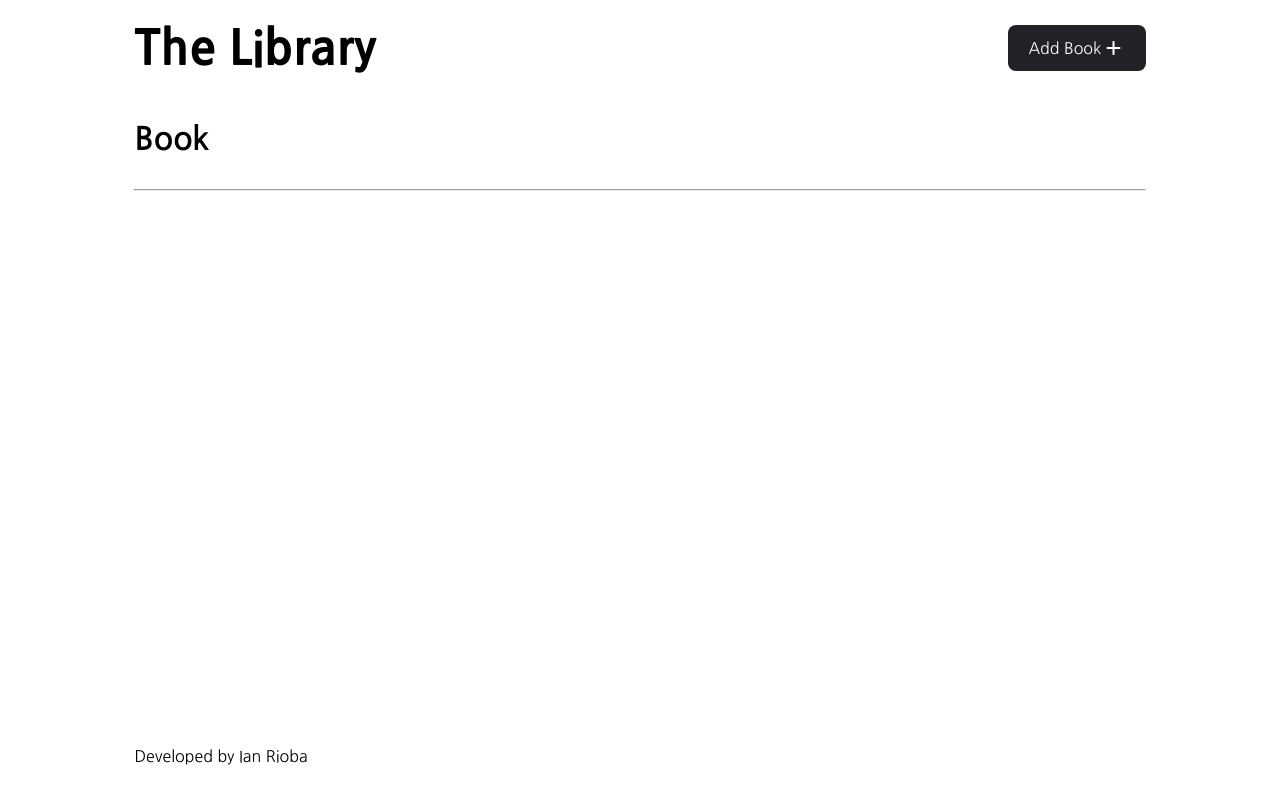
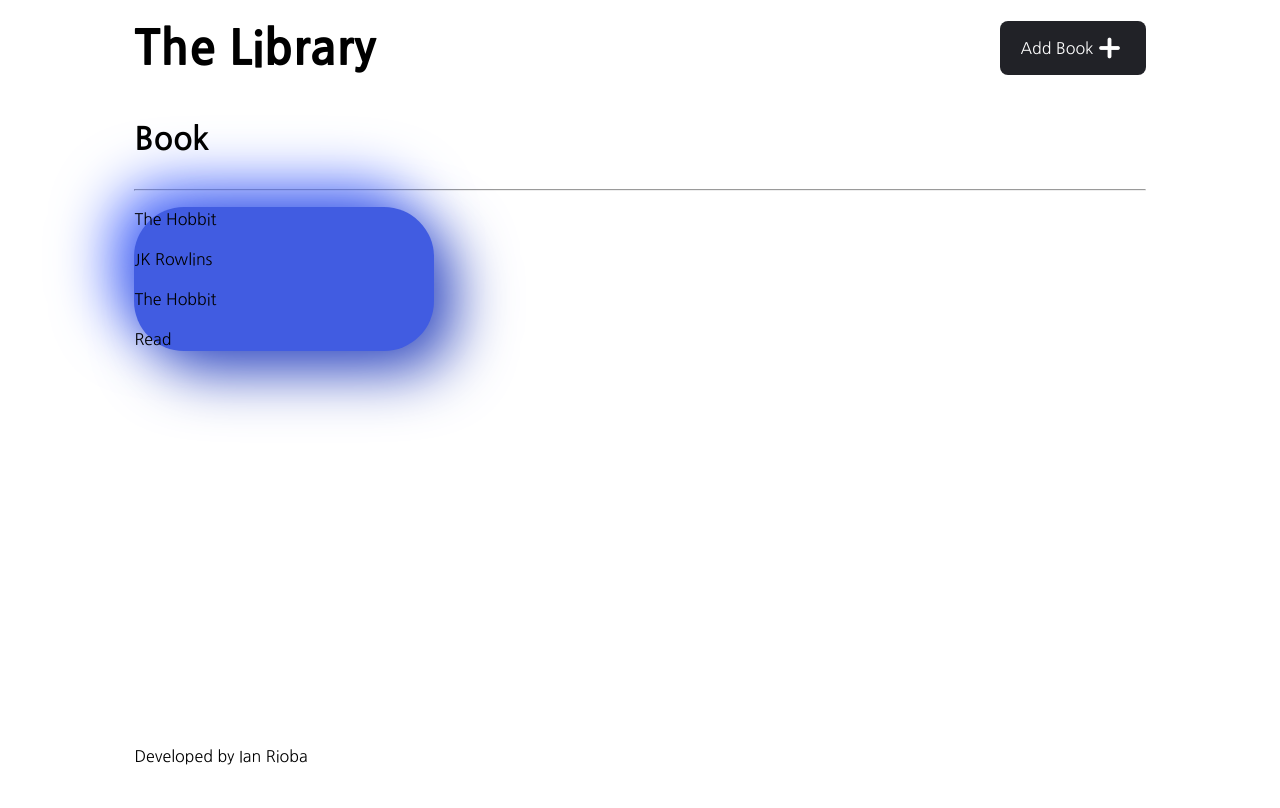
Before and after one commit to Rioba-Ian/library-vanilla-js, a website built with Vite: page index.html in a window 1280 px wide. Built offline with nearby package versions, Linux system fonts and the light colour scheme.

Commit message:
display books onto the page

```diff
--- a/index.html
+++ b/index.html
@@ -21,18 +21,21 @@
     <header id="app">
       <h1>The Library</h1>
 
-      <button class="add-book">Add Book <span class="material-symbols-rounded">
+      <button class="add-book ">Add Book <span class="material-symbols-rounded">
           add
         </span></button>
     </header>
 
     <main>
       <section class="main-section">
-        <div class="card">
+        <div class="">
           <h2>Book</h2>
           <hr>
+        </div>
+      </section>
 
-        </div>
+      <section class="book-cards">
+
       </section>
     </main>
 
--- a/main.js
+++ b/main.js
@@ -7,6 +7,11 @@ let myLibrary = [
   }
 ]
 
+const form = document.querySelector("form")
+
+const bookCards = document.querySelector(".book-cards")
+
+
 function Book() {
   // constructor ..
 
@@ -14,11 +19,8 @@ function Book() {
 
 function addBookToLibrary() {
   // stuff here..
-}
 
-
-const form = document.querySelector("form")
-
+  // add book to my library
   form.addEventListener("submit", function (e) {
     e.preventDefault()
 
@@ -37,7 +39,29 @@ form.addEventListener("submit", function (e) {
 
     form.reset()
     closeModal()
+
   })
+}
+
+function addBookToDisplay(){
+  myLibrary.forEach((bookItem)=> {
+    const card = document.createElement("div")
+    card.classList.add("card")
+    card.innerHTML = `<p>${bookItem.book}</p>
+                      <p>${bookItem.author}</p>
+                      <p>${bookItem.book}</p>
+                      <p>${bookItem.read == true? "Read": "Not yet read."}</p>
+                      `
+
+    bookCards.appendChild(card)
+  })
+}
+
+addBookToLibrary()
+
+addBookToDisplay()
+
+
 
 
 // modal functionality
@@ -65,3 +89,5 @@ function closeModal() {
   modal.classList.add("hidden")
   overlay.classList.add("hidden")
 }
+
+// add content into the card
--- a/style.css
+++ b/style.css
@@ -193,3 +193,17 @@ header button {
 .modal {
   z-index: 9;
 }
+
+
+.add-book span {
+  font-size: 2rem;
+  font-weight: 900;
+}
+
+.card {
+  width: min(80%, 300px);
+  border-radius: 50px;
+  background: #415ce1;
+  box-shadow: 20px 20px 60px #374ebf,
+    -20px -20px 60px #4b6aff;
+}
```
Also changed, not shown: 1 other file. Lines whose indentation alone changed are shown as unchanged.
